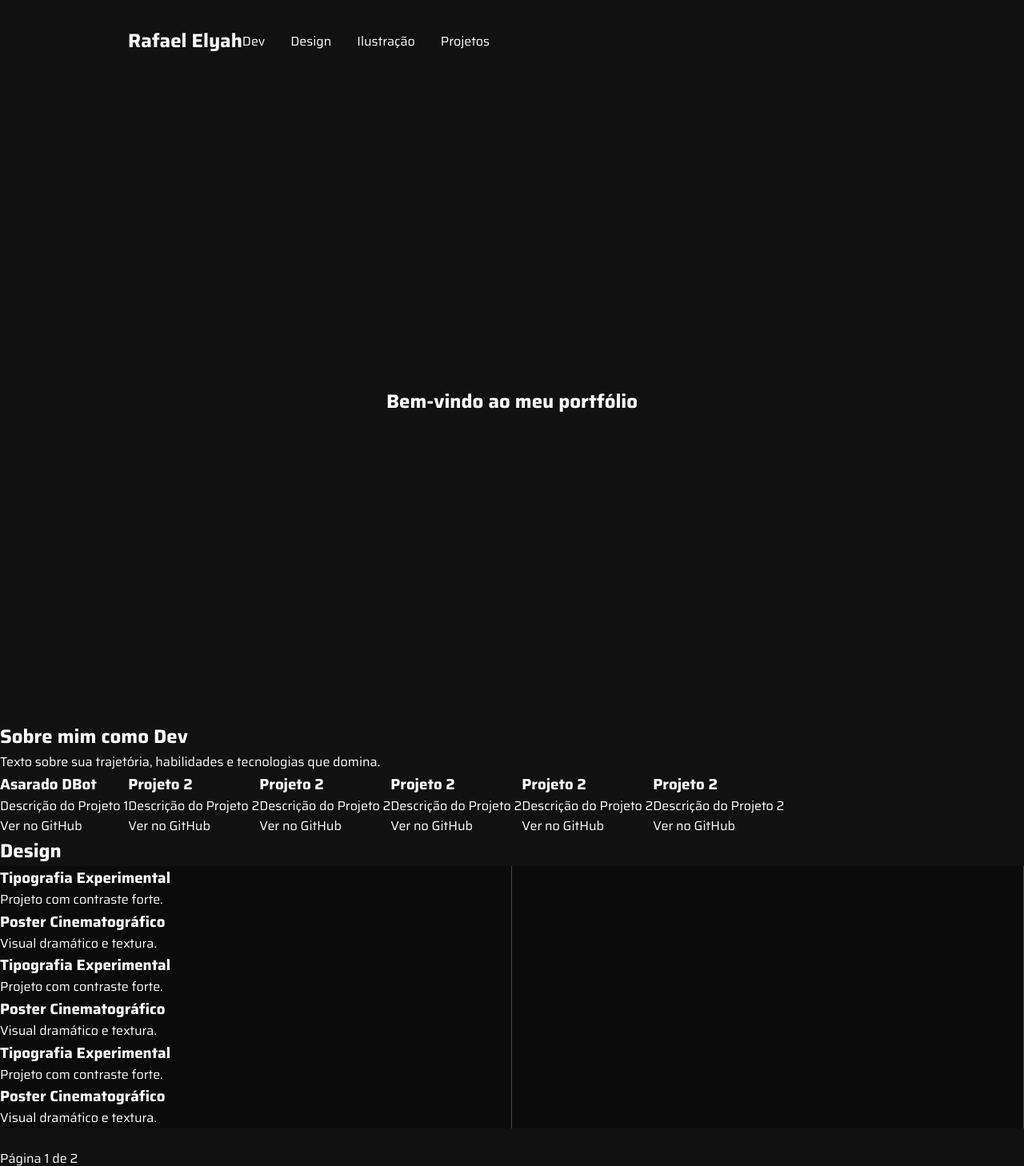
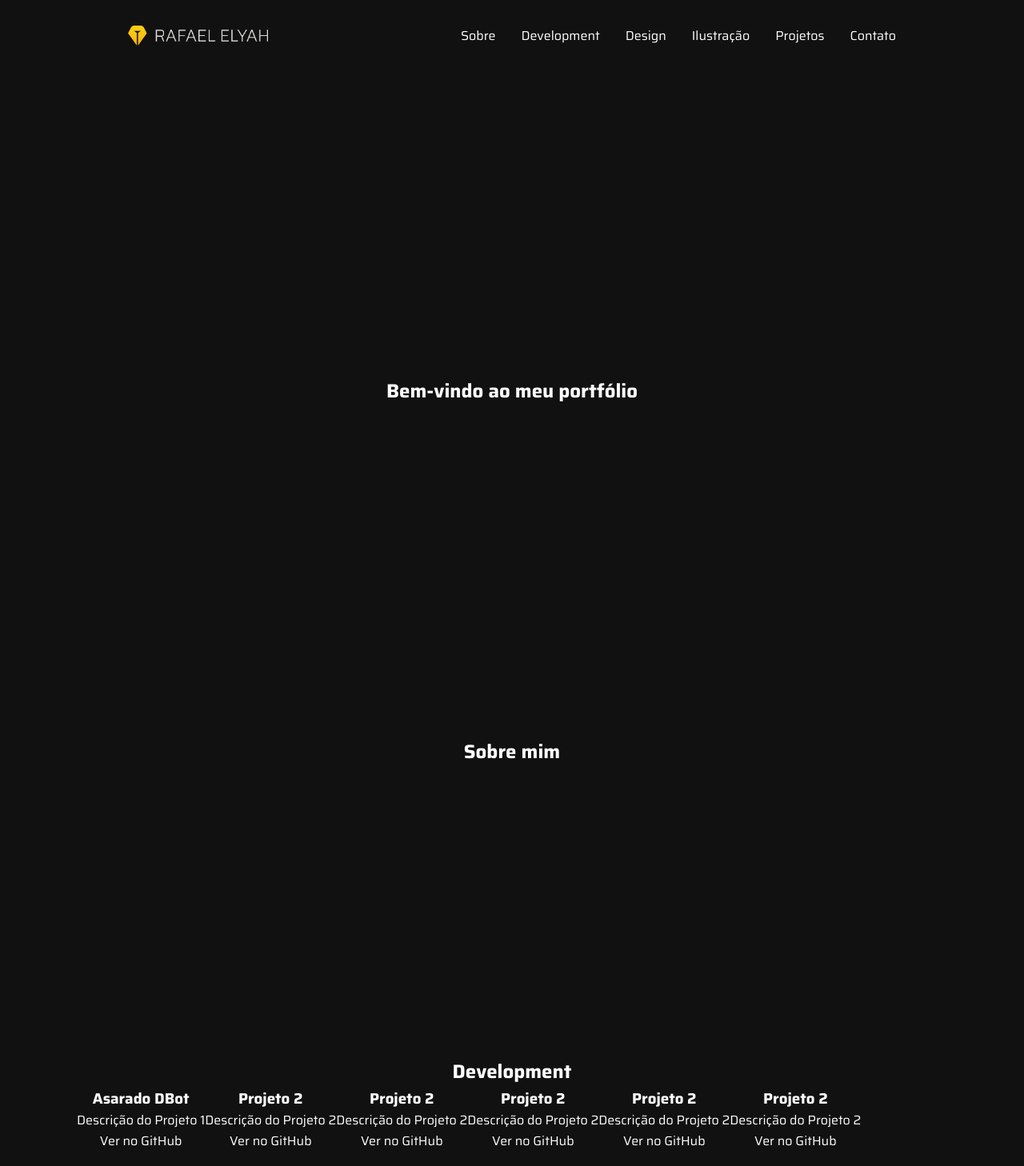
Before and after one commit to rafaelelyah/rafaelelyah.github.io, a website built with Vite: page index.html in a window 1280 px wide. Shown: the top 1458 px of the page at 80% size. Built offline with nearby package versions, Linux system fonts and the light colour scheme; files whose address does not match are found by name.

Commit message:
Adicionando logo, ajustando navbar e tamanho das seções.

```diff
--- a/index.html
+++ b/index.html
@@ -16,40 +16,43 @@
     <nav class="nav-container">
       <div class="hamburger">☰</div>
       <div class="nav-logo">
-        <a href="#hero">Rafael Elyah</a>
+        <a href="#hero"><img src="src/img/logo/fundoescuro.png" alt="Logo Rafael Elyah"></a>
       </div>
       <div class="nav-links">
-        <a href="#dev">Dev</a>
+        <a href="#sobre">Sobre</a>
+        <a href="#dev">Development</a>
         <a href="#design">Design</a>
         <a href="#ilustracao">Ilustração</a>
         <a href="#projetos">Projetos</a>
+        <a href="#contato">Contato</a>
       </div>
     </nav>
   </header>
 
-  <main>
+  <main class="container">
     <!-- Hero Section -->
-    <section id="hero" class="fullscreen-section">
+    <section id="hero" class="hero-section">
       <div class="hero-overlay">
         <h1>Bem-vindo ao meu portfólio</h1>
       </div>
     </section>
 
     <!-- Dev Section -->
-    <section id="dev">
-      <h2>Sobre mim como Dev</h2>
-      <p>Texto sobre sua trajetória, habilidades e tecnologias que domina.</p>
+    <section id="sobre" class="mid-section">
+      <h2>Sobre mim</h2>
+      <p></p>
     </section>
 
     <!-- Projetos Dev Section -->
-    <section id="projetos-dev">
+    <section id="dev" class="mid-section">
+      <h2>Development</h2>
       <div class="carousel-dev">
         <!-- Cards serão inseridos aqui via JS -->
       </div>
     </section>
 
     <!-- Design Section -->
-    <section id="design">
+    <section id="design" class="fullscreen-section">
       <h2>Design</h2>
       <div class="design-mural"></div>
       <div class="design-nav">
@@ -60,7 +63,7 @@
     </section>
 
     <!-- Ilustração Section -->
-    <section id="ilustracao">
+    <section id="ilustracao" class="fullscreen-section">
       <h2>Ilustração</h2>
       <div class="ilustracao-container">
         <div class="gallery-trigger" id="concept-art">Concept Art</div>
@@ -77,7 +80,7 @@
     </section>
 
     <!-- Projetos em andamento Section -->
-    <section id="projetos">
+    <section id="projetos" class="mid-section">
       <h2>Projetos em andamento</h2>
       <div class="carousel-projetos">
         <!-- Cards maiores via JS -->
@@ -85,7 +88,7 @@
     </section>
 
     <!-- Contato Section -->
-    <section id="contato">
+    <section id="contato" class="mid-section">
       <h2>Contato</h2>
       <p>
         Você pode entrar em contato comigo pelo
--- a/package.json
+++ b/package.json
@@ -1,7 +1,7 @@
 {
   "name": "rafaelelyah",
   "private": true,
-  "version": "0.0.4",
+  "version": "0.0.5",
   "type": "module",
   "scripts": {
     "dev": "vite",
--- a/src/styles/abstracts/_variables.scss
+++ b/src/styles/abstracts/_variables.scss
@@ -3,6 +3,7 @@ $color-background-dark: #111;
 $color-background-primary: #222;
 $color-text-light: #fff;
 $color-text-dark: #000;
+$color-accent: #e4ce02; // Cor de destaque
 
 // 🖋️ Tipografia
 $font-family-base: 'Saira', sans-serif;
--- a/src/styles/layout/_grid.scss
+++ b/src/styles/layout/_grid.scss
@@ -5,13 +5,26 @@
 /* Grid utilitário */
 .container {
   width: 100%;
-  max-width: 1200px;
   margin: 0 auto;
   padding: 0 var.$spacing-sm;
 }
+.hero-section{
+  min-height: 100vh;
+  display: flex;
+  align-items: center;
+  justify-content: center;
+  padding: var.$spacing-md var.$spacing-lg;
+  text-align: center;
+}
 .fullscreen-section {
   min-height: 100vh;
-  display: flex;
+  align-items: center;
+  justify-content: center;
+  padding: var.$spacing-md var.$spacing-lg;
+  text-align: center;
+}
+.mid-section{
+  min-height: 50vh;
   align-items: center;
   justify-content: center;
   padding: var.$spacing-md var.$spacing-lg;
--- a/src/styles/layout/_header.scss
+++ b/src/styles/layout/_header.scss
@@ -10,14 +10,40 @@
   color: var.$color-text-light;
 
   @include mixins.flex-space-between;
+  align-items: center; // Garante alinhamento vertical
 
-  .logo {
-    font-size: var.$font-size-nav-logo;
-    font-weight: bold;
+  .nav-container {
+    display: flex;
+    justify-content: space-between;
+    align-items: center;
+    width: 100%;
+  }
+
+  .nav-logo img{
+    height: 25px;
+    display: block;
   }
 
   .menu {
     display: flex;
     gap: var.$spacing-md;
   }
+  .nav-logo {
+      font-size: var.$font-size-nav-logo;
+      font-weight: bold;
+    }
+
+  .nav-links {
+    display: flex;
+    gap: var.$spacing-md;
+
+    a {
+      color: var.$color-text-light;
+      text-decoration: none;
+
+      &:hover {
+        color: var.$color-accent;
+      }
+    }
+  }
 }
```
Also changed, not shown: docs/assets/index-BTFAlRLz.css (deleted, +0 -1 lines), docs/assets/index-CS0xKEqn.css (added, +1 -0 lines), docs/index.html (+17 -14 lines), docs/assets/fundoescuro-LCBAF4jh.png (added), docs/assets/index-Cidef2b0.js (renamed from docs/assets/index-BG3yeUmF.js), src/img/logo/fundoescuro.png (added).
